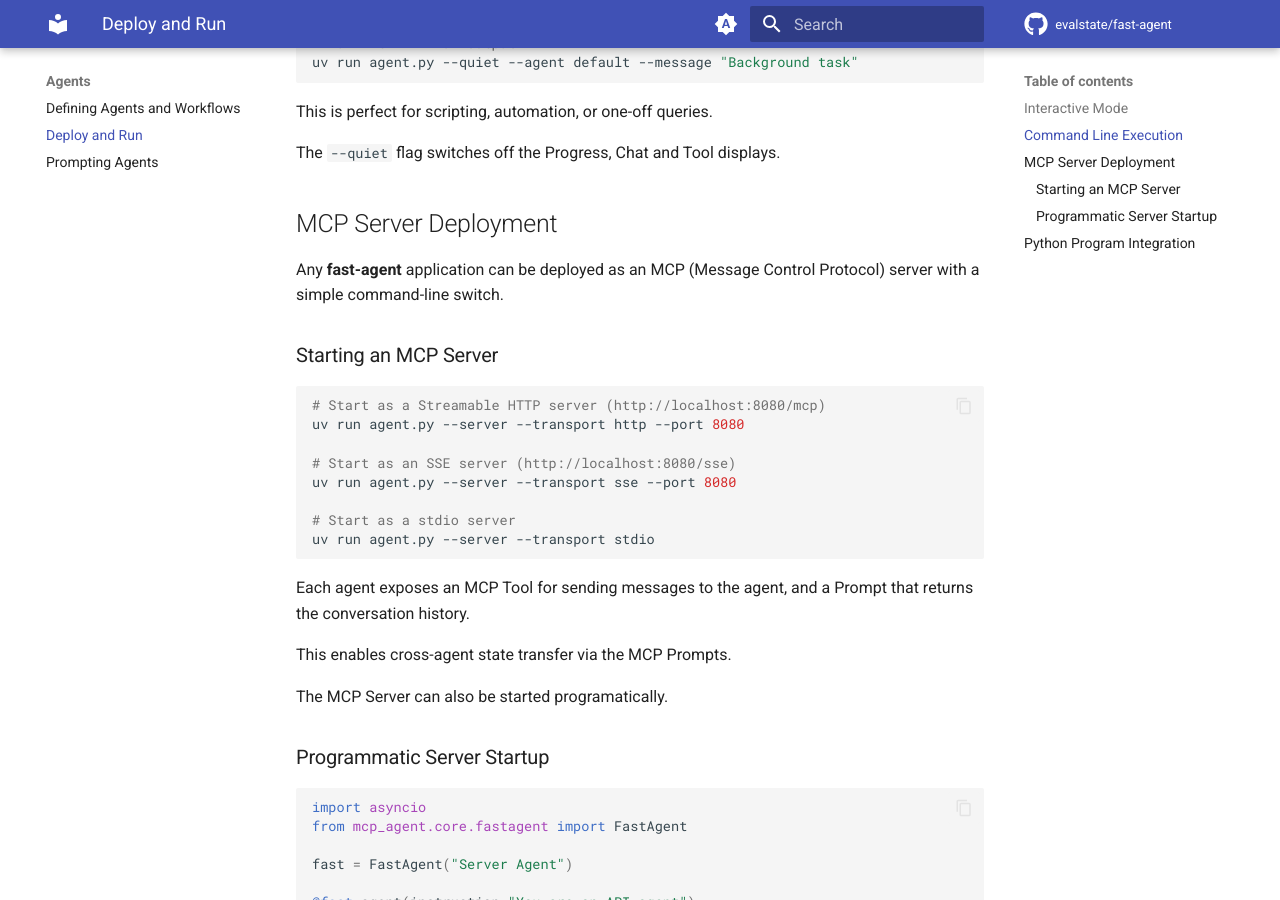
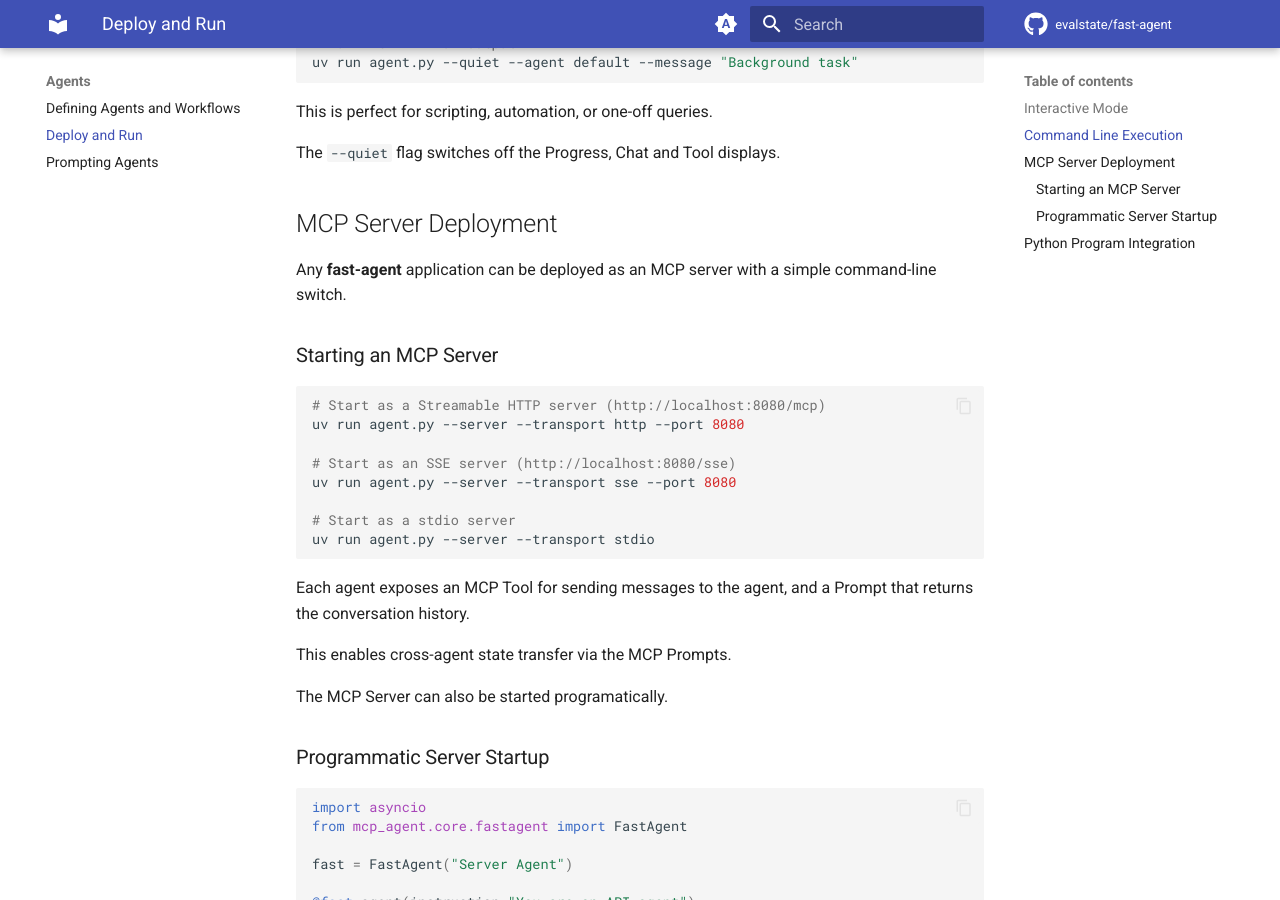
Before and after one commit to evalstate/fast-agent-docs, an MkDocs documentation site: the page built from docs/agents/running.md, in a window 1280 px wide and 900 px high, scrolled down 1123 px. Built offline with MkDocs 1.6.1 and Material for MkDocs 9.7.7, drawn with Linux system fonts in a browser that asks for light colours; comment, search, counter and statistics services are not loaded.

Commit message:
docs: Remove incorrect MCP expansion in Deploy and Run page
The "MCP Server Deployment" section of the `running.md` documentation incorrectly expands the MCP acronym as "Message Control Protocol".

This commit removes the parenthetical expansion entirely.

```diff
--- a/docs/agents/running.md
+++ b/docs/agents/running.md
@@ -46,7 +46,7 @@
 
 ## MCP Server Deployment
 
-Any **fast-agent** application can be deployed as an MCP (Message Control Protocol) server with a simple command-line switch.
+Any **fast-agent** application can be deployed as an MCP server with a simple command-line switch.
 
 ### Starting an MCP Server
 
```
